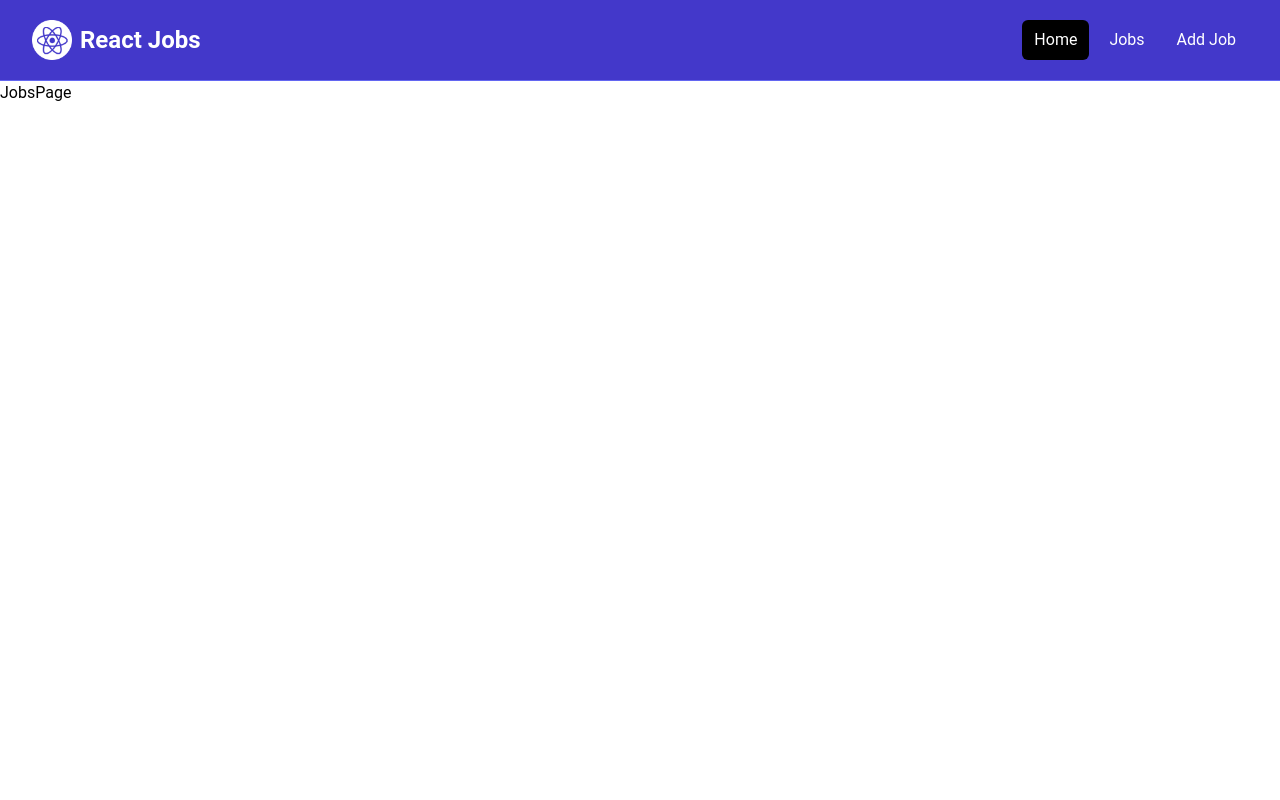
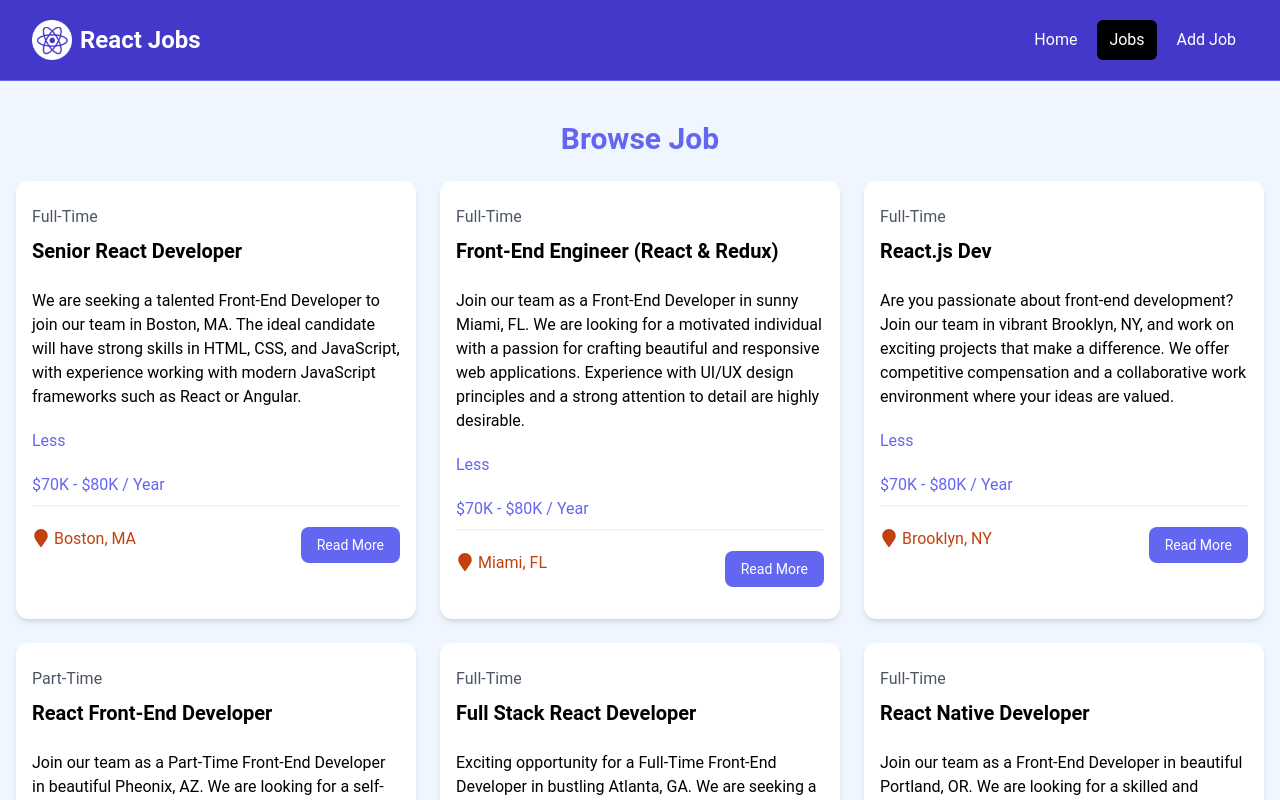
Before and after one commit to hungVo-uit/react-tutorial2, a React (Vite) app: page /jobs in a window 1280 px wide. Shown: the top 800 px of the page. Built offline with nearby package versions, Linux system fonts and the light colour scheme.

Commit message:
add content to JobsPage and isHome to JobListing

```diff
--- a/src/component/JobListing.jsx
+++ b/src/component/JobListing.jsx
@@ -1,17 +1,16 @@
 import jobs from "../jobs.json";
 import Job from "./Job";
-const JobListing = () => {
-
-  const jobCurrent = jobs.slice(0, 3);
+const JobListing = ({ isHome = false }) => {
+  const jobListing = isHome ? jobs.slice(0, 3) : jobs;
 
   return (
     <section className="bg-blue-50 px-4 py-10">
       <div className="container-xl lg:container m-auto">
         <h2 className="text-3xl font-bold text-indigo-500 mb-6 text-center">
-          Browse Jobs
+          {isHome ? "Recent Job" : "Browse Job"}
         </h2>
         <div className="grid grid-cols-1 md:grid-cols-3 gap-6">
-          {jobCurrent.map((job) => (
+          {jobListing.map((job) => (
             <Job key={job.id} job={job} />
           ))}
         </div>
--- a/src/component/Navbar.jsx
+++ b/src/component/Navbar.jsx
@@ -1,41 +1,42 @@
 import logo from "../assets/image/logo.png";
-import { Link } from "react-router-dom";
+import { Link, NavLink } from "react-router-dom";
 const NavBar = () => {
+  const linkClass = ({ isActive }) =>
+    isActive
+      ? "text-white bg-black hover:bg-gray-900 hover:text-white rounded-md px-3 py-2"
+      : "text-white hover:bg-gray-900 hover:text-white rounded-md px-3 py-2";
   return (
     <nav className="bg-indigo-700 border-b border-indigo-500">
       <div className="mx-auto max-w-7xl px-2 sm:px-6 lg:px-8">
         <div className="flex h-20 items-center justify-between">
           <div className="flex flex-1 items-center justify-center md:items-stretch md:justify-start">
             {/* <!-- Logo --> */}
-              <Link
-                className="flex flex-shrink-0 items-center mr-4"
-                to="/"
-              >
+            <NavLink className="flex flex-shrink-0 items-center mr-4" to="/">
               <img className="h-10 w-auto" src={logo} alt="React Jobs" />
               <span className="hidden md:block text-white text-2xl font-bold ml-2">
                 React Jobs
               </span>
-              </Link>
+            </NavLink>
             <div className="md:ml-auto">
               <div className="flex space-x-2">
-                  <Link
+                <NavLink
                   to="/"
-                    className="text-white bg-black hover:bg-gray-900 hover:text-white rounded-md px-3 py-2"
+                  className={linkClass}
                 >
                   Home
-                  </Link>
-                  <Link
+                </NavLink>
+                <NavLink
                   to="/jobs"
-                    className="text-white hover:bg-gray-900 hover:text-white rounded-md px-3 py-2"
+                  className={linkClass}
                 >
                   Jobs
-                  </Link>
-                  <Link
+                </NavLink>
+                <NavLink
                   to="/add-job"
-                    className="text-white hover:bg-gray-900 hover:text-white rounded-md px-3 py-2"
+                  className={linkClass}
                 >
                   Add Job
-                  </Link>
+                </NavLink>
               </div>
             </div>
           </div>
--- a/src/pages/HomePage.jsx
+++ b/src/pages/HomePage.jsx
@@ -1,13 +1,13 @@
 import Hero from "../component/Hero";
 import HomeCard from "../component/HomeCard";
 import JobListing from "../component/JobListing";
-import ViewAllJob from "../component/ViewAllJob"
+import ViewAllJob from "../component/ViewAllJob";
 const HomePage = () => {
   return (
     <>
       <Hero />
       <HomeCard />
-      <JobListing />
+      <JobListing isHome={true} />
       <ViewAllJob />
     </>
   );
--- a/src/pages/JobsPage.jsx
+++ b/src/pages/JobsPage.jsx
@@ -1,8 +1,10 @@
-
+import JobListing from "../component/JobListing";
 const JobsPage = () => {
   return (
-    <div>JobsPage</div>
-  )
-}
+    <>
+      <JobListing />
+    </>
+  );
+};
 
 export default JobsPage;
```
Lines whose indentation alone changed are shown as unchanged.
